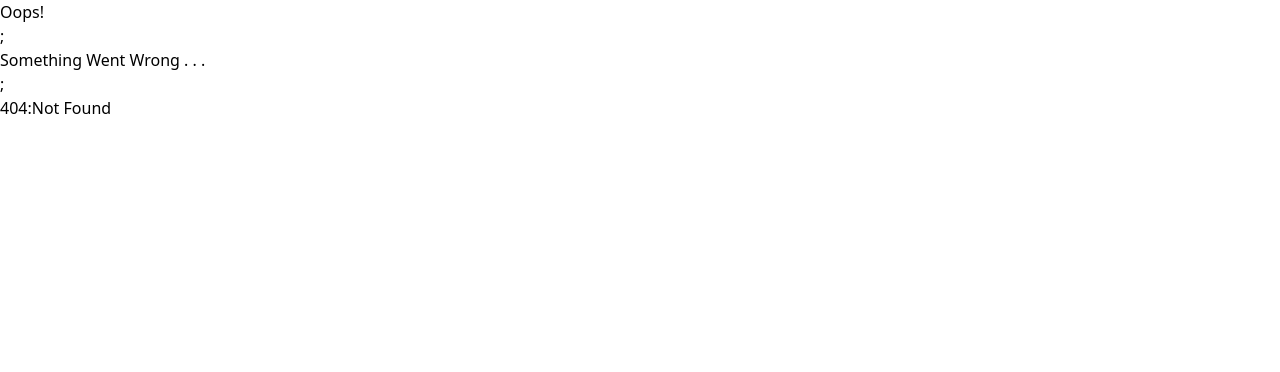
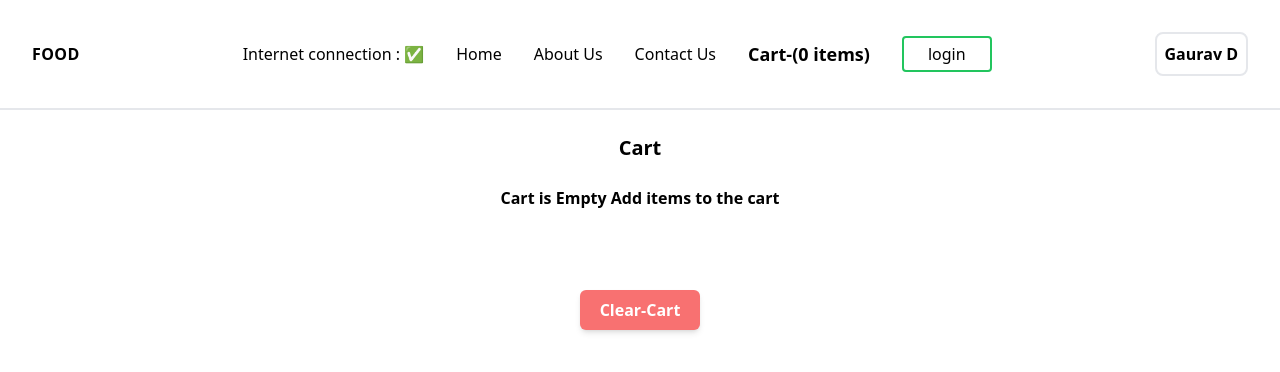
Before and after one commit to Gaurav-GD24/Namaste-React, a React (Vite) app: page /cart in a window 1280 px wide. Before the commit this address had no page. Shown: the top 372 px of the page. Built offline with nearby package versions, Linux system fonts and the light colour scheme.

Commit message:
Enable item addition and cart clearing in CartPage
- Integrated Redux useDispatch and useSelector for state management.
- Utilized cartSlice actions (addItems, removeItems) for item operations.

```diff
--- a/src/App.js
+++ b/src/App.js
@@ -8,9 +8,9 @@ import Error from "./components/Error";
 import RestroMenu from "./components/RestroMenu";
 import userContextFile from "./utils/userContextFile";
 import { Provider } from "react-redux";
-
 import { createBrowserRouter, Outlet, RouterProvider } from "react-router-dom";
 import appStore from "./utils/appStore";
+import CartPage from "./components/CartPage";
 
 const AppLayout = () => {
 	const [userName, setUsername] = useState();
@@ -57,6 +57,10 @@ const appRouter = createBrowserRouter([
 				path: "/restaurants/:resId",
 				element: <RestroMenu />,
 			},
+			{
+				path: "/cart",
+				element: <CartPage />,
+			},
 		],
 		errorElement: <Error />,
 	},
--- /dev/null
+++ b/src/components/CartPage.js
@@ -0,0 +1,32 @@
+import { useDispatch, useSelector } from "react-redux";
+import RestaurantCategoryItems from "./RestaurantCategoryItems";
+import { clearCart } from "../utils/cartSlice";
+
+const CartPage = () => {
+	const cartItems = useSelector((store) => store.cart.items);
+	console.log(cartItems);
+
+	const dispatch = useDispatch();
+
+	const handleClearCart = () => {
+		dispatch(clearCart());
+	};
+
+	return (
+		<div className="w-full md:w-3/5 mx-auto py-6 text-center font-semibold">
+			<h1 className="text-xl font-semibold">Cart</h1>
+            {cartItems.length === 0 && <h1 className="text-semibold py-6">Cart is Empty Add items to the cart</h1>}
+			<div>
+				<RestaurantCategoryItems items={cartItems} />
+			</div>
+			<button
+				className="py-2 px-5 rounded-md text-white bg-red-400 border-none my-8 shadow-md"
+				onClick={handleClearCart}
+			>
+				Clear-Cart
+			</button>
+		</div>
+	);
+};
+
+export default CartPage;
--- a/src/components/Header.js
+++ b/src/components/Header.js
@@ -11,8 +11,8 @@ const Header = () => {
 
 	// Inside the data variable we stored a context information with the help of 'useContext()' hook.
 	const data = useContext(userContextFile);
-	//
-	const cart = useSelector((store) => store.cart.items);
+	//here we get the items from the store
+	const cartItems = useSelector((store) => store.cart.items);
 
 	return (
 		<div className="flex justify-between items-center p-8 border-b-2">
@@ -31,7 +31,7 @@ const Header = () => {
 					<Link to="/contact">Contact Us</Link>
 				</li>
 				<li className="text-lg font-semibold">
-					<Link to="/cart">Cart ({cart.length})</Link>
+					<Link to="/cart">Cart-({cartItems.length} items)</Link>
 				</li>
 				<button
 					className="border-2 px-6 rounded-[4px] py-1  border-green-500"
--- a/src/components/RestaurantCategoryItems.js
+++ b/src/components/RestaurantCategoryItems.js
@@ -1,7 +1,17 @@
+import { useDispatch } from "react-redux";
 import { IMG_URL } from "../utils/constants";
+import { addItems } from "../utils/cartSlice";
 
 const RestaurantCategoryItems = ({ items }) => {
-	console.log(items);
+	// console.log(items);
+
+	const dispatch = useDispatch();
+
+	const handleAddItem = (item) => {
+		// dispatch and action , we import and pass addItems action from 'cartSlice.js'
+		dispatch(addItems(item));
+	};
+
 	return (
 		<div className="p-3">
 			{items.map((item) => (
@@ -16,7 +26,7 @@ const RestaurantCategoryItems = ({ items }) => {
 						<span className="font-semibold mx-3">
 							₹ {item?.card?.info?.price / 100}
 						</span>
-						<div className="mt-4">
+						<div className="mt-2">
 							<p className="text-sm text-gray-500 ">
 								{item?.card?.info?.description}
 							</p>
@@ -27,7 +37,10 @@ const RestaurantCategoryItems = ({ items }) => {
 							src={IMG_URL + item?.card?.info?.imageId}
 							className="h-full w-full rounded-lg overflow-hidden object-cover object-top"
 						/>
-						<button className="px-4 py-1 rounded-xl bg-white text-black font-semibold text-sm absolute left-6 bottom-[6px] shadow-lg border-2">
+						<button
+							className="px-4 py-1 rounded-xl bg-white text-black font-semibold text-sm absolute left-6 bottom-[6px] shadow-lg border-2"
+							onClick={() => handleAddItem(item)}
+						>
 							Add +
 						</button>
 					</div>
--- a/src/utils/cartSlice.js
+++ b/src/utils/cartSlice.js
@@ -3,12 +3,18 @@ import { createSlice } from "@reduxjs/toolkit";
 const cartSlice = createSlice({
 	name: "Cart",
 	initialState: {
-		items: ["pizza" , "Burger" ,"Milk Shake"],
+		items: [],
 	},
 	reducers: {
-		addItems: (state, action) => state.items.push(action.payload),
-		removeItems: (state) => state.items.pop(),
-		clearCart: (state) => (state.items.length = 0),
+		addItems: (state, action) => {
+			state.items.push(action.payload);
+		},
+		removeItems: (state) => {
+			state.items.pop();
+		},
+		clearCart: (state) => {
+			state.items.length = 0;
+		},
 	},
 });
 
```
